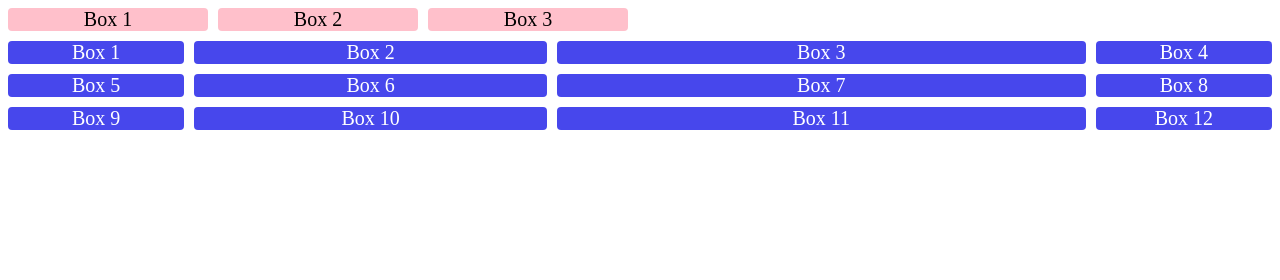
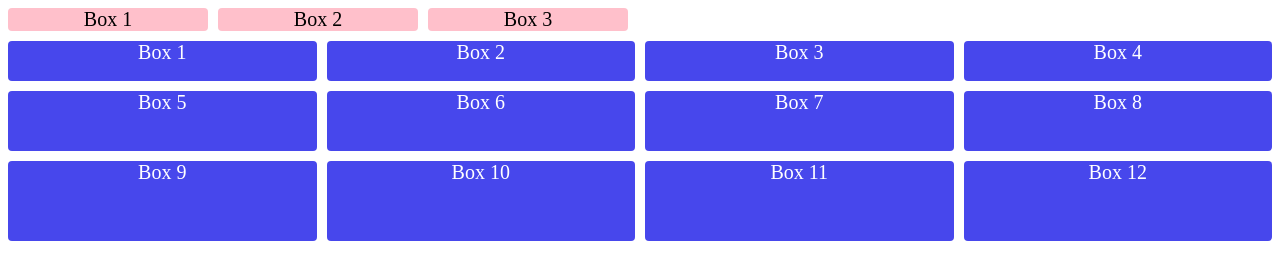
Before and after one commit to mariavmedeiros/sheCodes-responsive-grids-lesson, a plain HTML site: page index.html in a window 1280 px wide. Drawn offline with Linux system fonts and the light colour scheme.

Commit message:
grid tamplete row

```diff
--- a/index.html
+++ b/index.html
@@ -21,7 +21,8 @@
       .circle {
         margin-top: 10px;
         display: grid;
-        grid-template-columns: 1fr 2fr 3fr 1fr;
+        grid-template-columns: 1fr 1fr 1fr 1fr;
+        grid-template-rows: 40px 60px 80px;
         gap: 10px;
       }
       .caixa {
```
